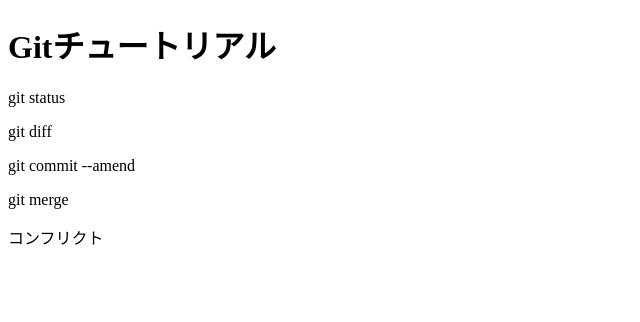
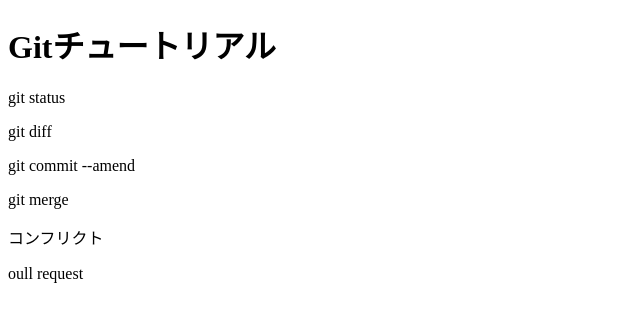
Before and after one commit to SZTTSG/git-tutorial, a plain HTML site: page index.html in a window 1280 px wide. Shown: the whole page, without its empty margins (0-640 px from the left). Drawn offline with Linux system fonts and the light colour scheme.

Commit message:
pull requestを追記

```diff
--- a/index.html
+++ b/index.html
@@ -12,5 +12,6 @@
     <p>git commit --amend</p>
     <p>git merge</p>
     <p>コンフリクト</p>
+    <p>oull request</p>
   </body>
 </html>
```
